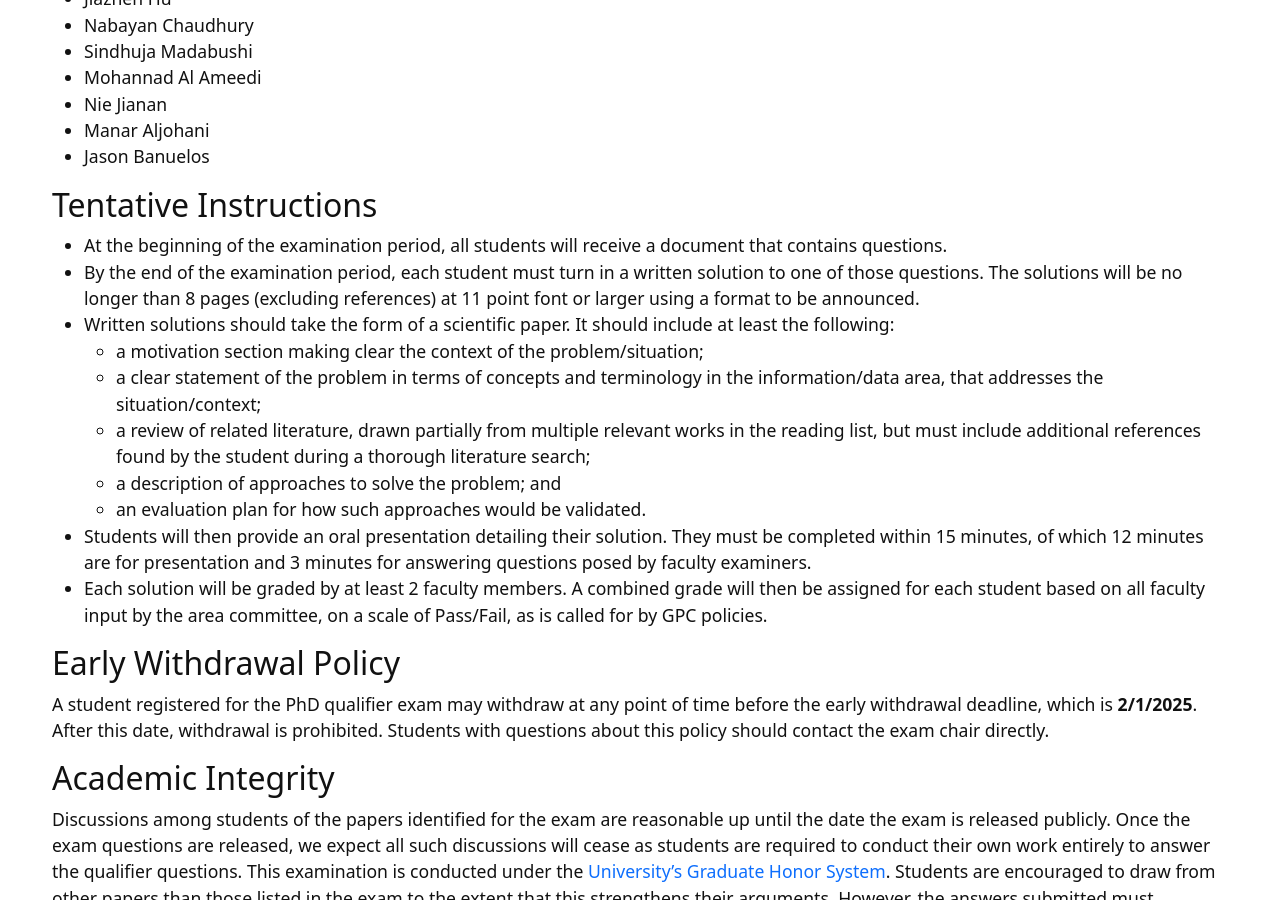
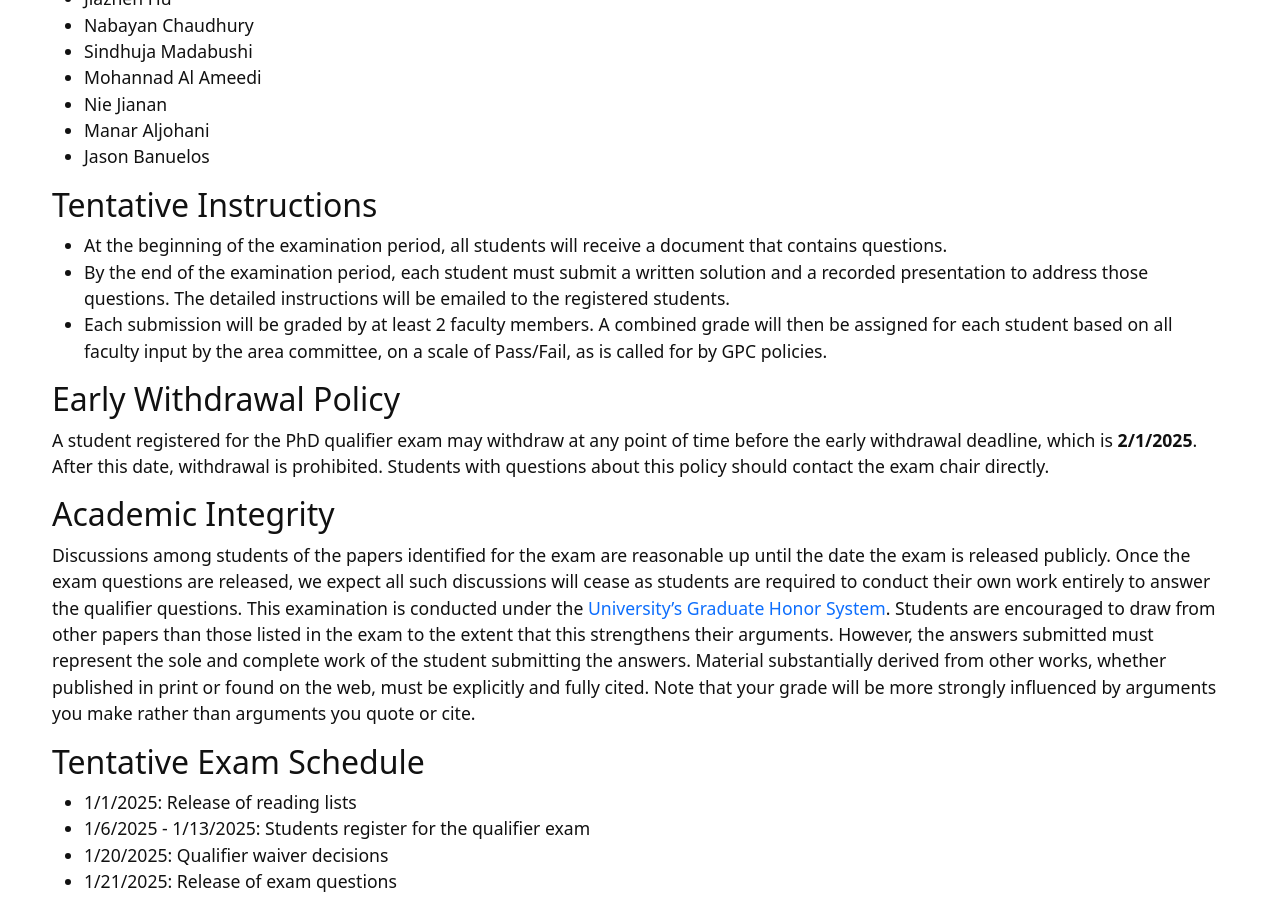
Before and after one commit to xuanwang91/2025-phd-qualifier-exam, a Jekyll site: the page built from index.md, in a window 1280 px wide and 900 px high, scrolled down 415 px. Built offline with Jekyll 4.4.1, drawn with Linux system fonts in a browser that asks for light colours.

Commit message:
Update index.md

```diff
--- a/index.md
+++ b/index.md
@@ -24,15 +24,8 @@ layout: page
 
 ## Tentative Instructions
 - At the beginning of the examination period, all students will receive a document that contains questions.
-- By the end of the examination period, each student must turn in a written solution to one of those questions. The solutions will be no longer than 8 pages (excluding references) at 11 point font or larger using a format to be announced.
-- Written solutions should take the form of a scientific paper. It should include at least the following:
-  - a motivation section making clear the context of the problem/situation;
-  - a clear statement of the problem in terms of concepts and terminology in the information/data area, that addresses the situation/context;
-  - a review of related literature, drawn partially from multiple relevant works in the reading list, but must include additional references found by the student during a thorough literature search;
-  - a description of approaches to solve the problem; and
-  - an evaluation plan for how such approaches would be validated.
-- Students will then provide an oral presentation detailing their solution. They must be completed within 15 minutes, of which 12 minutes are for presentation and 3 minutes for answering questions posed by faculty examiners.
-- Each solution will be graded by at least 2 faculty members. A combined grade will then be assigned for each student based on all faculty input by the area committee, on a scale of Pass/Fail, as is called for by GPC policies.
+- By the end of the examination period, each student must submit a written solution and a recorded presentation to address those questions. The detailed instructions will be emailed to the registered students.
+- Each submission will be graded by at least 2 faculty members. A combined grade will then be assigned for each student based on all faculty input by the area committee, on a scale of Pass/Fail, as is called for by GPC policies.
 
 ## Early Withdrawal Policy
 A student registered for the PhD qualifier exam may withdraw at any point of time before the early withdrawal deadline, which is **2/1/2025**. After this date, withdrawal is prohibited. Students with questions about this policy should contact the exam chair directly.
```
